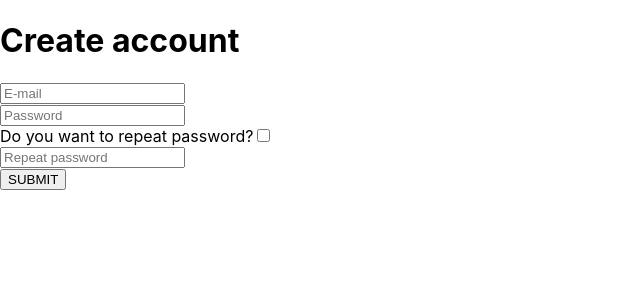
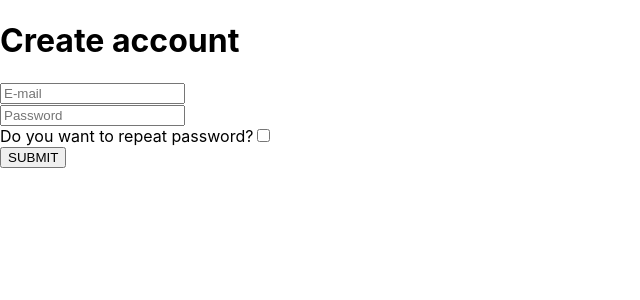
Before and after one commit to coderoadpl/frontend--react-hook-form--task-8, a React (Create React App) app: page / in a window 1280 px wide. Shown: the top 300 px of the page, without its empty margins (0-640 px from the left). Built offline with nearby package versions, Linux system fonts and the light colour scheme.

Commit message:
Conditional rendering

```diff
--- a/src/App.js
+++ b/src/App.js
@@ -25,7 +25,7 @@ export const App = () => {
     }
   )
 
-  const password = watch('password')
+  const [password, repeatPasswordCheck] = watch(['password', 'repeatPasswordCheck'])
 
   const registerEmail = register('email', {
     required: {
@@ -45,7 +45,7 @@ export const App = () => {
     }
   })
   const registerRepeatPasswordCheck = register('repeatPasswordCheck')
-  const registerRepeatPassword = register('repeatPassword', {
+  const registerRepeatPassword = repeatPasswordCheck && register('repeatPassword', {
     required: {
       value: true,
       message: 'repeatPassword is required'
@@ -89,6 +89,9 @@ export const App = () => {
           />
         </label>
         <br />
+        {
+          repeatPasswordCheck ?
+            <>
               <input
                 placeholder={'Repeat password'}
                 {...registerRepeatPassword}
@@ -97,6 +100,10 @@ export const App = () => {
                 errors.repeatPassword && <p>{errors.repeatPassword.message}</p>
               }
               <br />
+            </>
+            :
+            null
+        }
         <button>
           SUBMIT
         </button>
```
Lines whose indentation alone changed are shown as unchanged.
